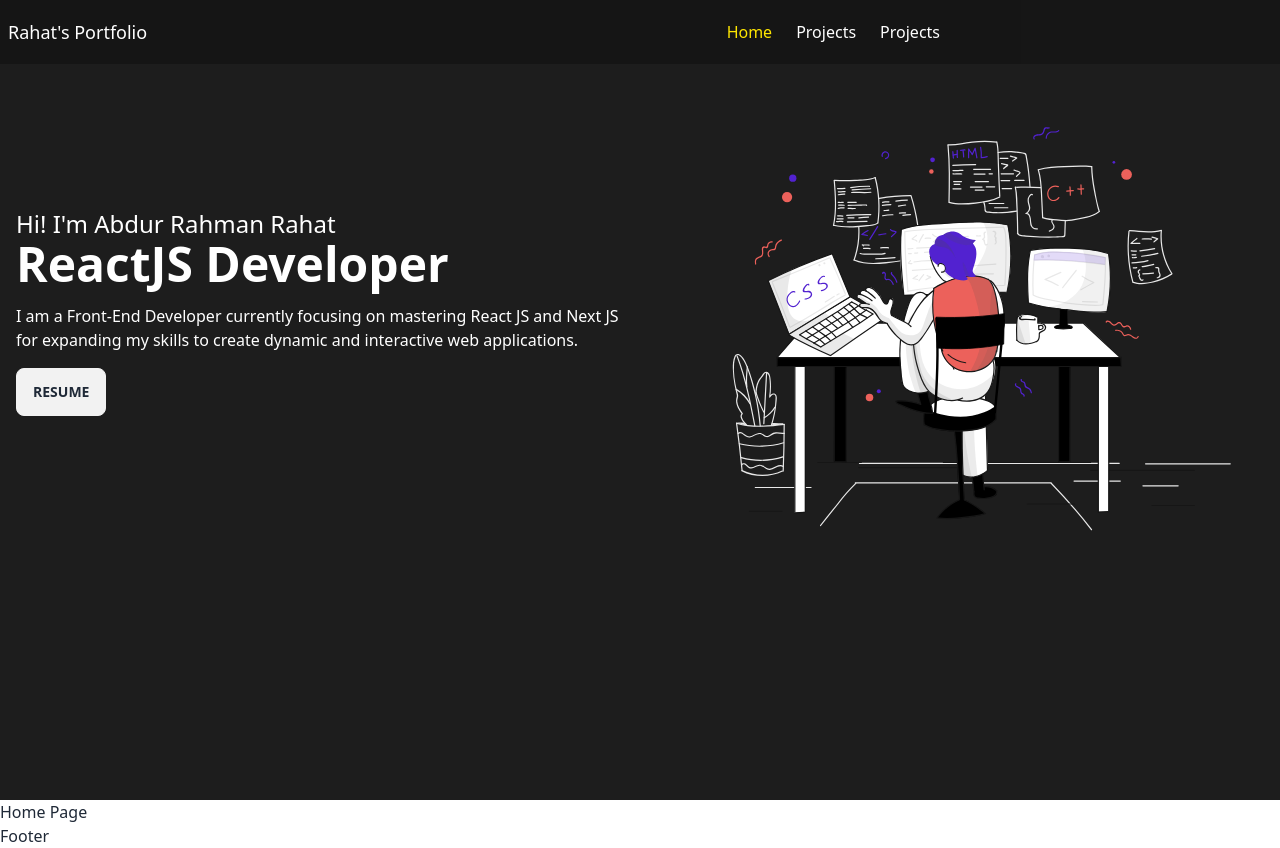
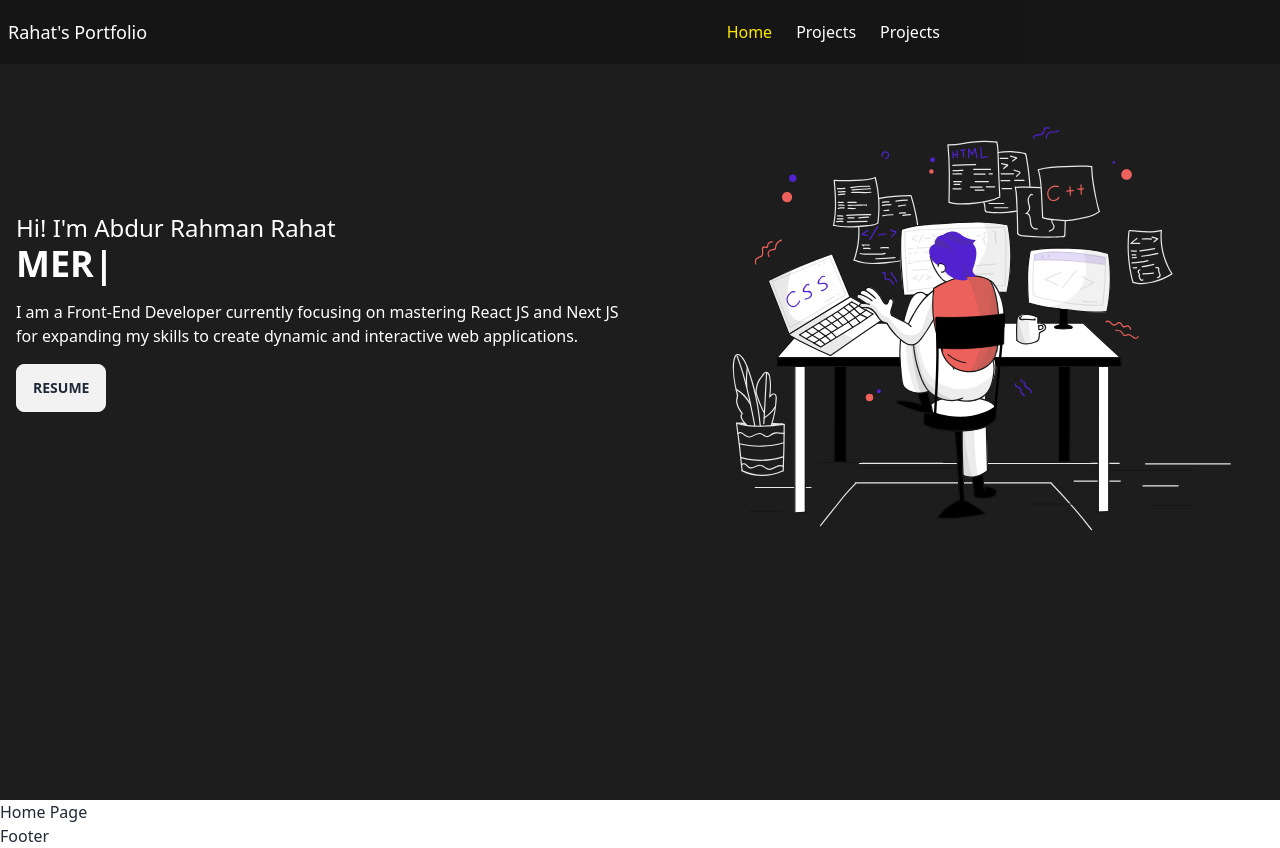
Before and after one commit to abdurrahmanrahat/rahat-s-portfolio, a React (Vite) app: page / in a window 1280 px wide. Built offline with nearby package versions, Linux system fonts and the light colour scheme.

Commit message:
type-animation integrate done

```diff
--- a/package.json
+++ b/package.json
@@ -17,6 +17,7 @@
     "react-dom": "^18.2.0",
     "react-router-dom": "^6.14.0",
     "react-transition-group": "^4.4.5",
+    "react-type-animation": "^3.1.0",
     "sort-by": "^1.2.0"
   },
   "devDependencies": {
--- a/src/Components/Home/Banner/Banner.jsx
+++ b/src/Components/Home/Banner/Banner.jsx
@@ -1,3 +1,4 @@
+import { TypeAnimation } from 'react-type-animation';
 import bannerSVG from '../../../assets/code-in-table.svg';
 
 const Banner = () => {
@@ -6,7 +7,22 @@ const Banner = () => {
             <div className="max-w-screen-xl mx-auto text-white flex flex-col-reverse md:flex-row">
                 <div className="md:w-1/2 flex flex-col justify-center mt-16 p-4">
                     <h3 className='text-2xl'>Hi! I&apos;m Abdur Rahman Rahat</h3>
-                    <span className='text-5xl font-semibold'>ReactJS Developer</span>
+                    <span className='font-semibold text-3xl md:text-4xl 2xl:text-5xl'>
+                        <TypeAnimation
+                            sequence={[
+                                'ReactJS Developer',
+                                1000,
+                                'MERN-stack Developer',
+                                1000,
+                                'Fronted Developer',
+                                1000,
+                            ]}
+                            wrapper="span"
+                            speed={50}
+                            style={{ display: 'inline-block' }}
+                            repeat={Infinity}
+                        />
+                    </span>
                     <p className='my-4'>I am a Front-End Developer currently focusing on mastering React JS and Next JS for expanding my skills to create dynamic and interactive web applications.</p>
                     <span><button className='btn btn-md uppercase'>Resume</button></span>
                 </div>
```
Also changed, not shown: 1 other file (tests, documents, lock files or other folders).
